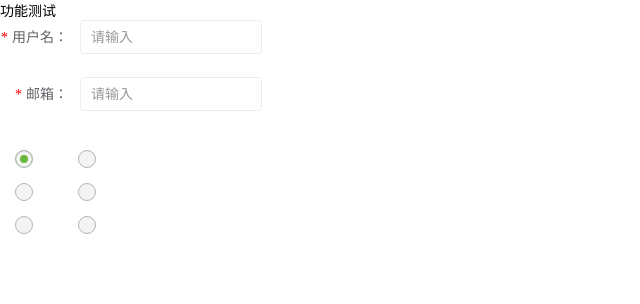
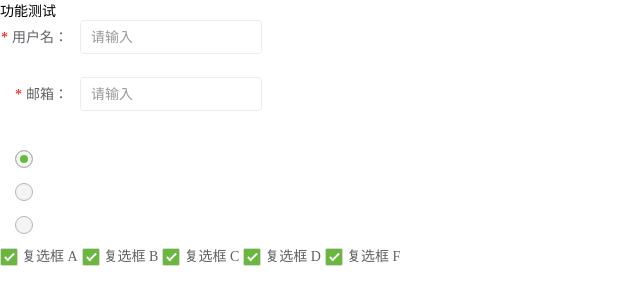
Before and after one commit to ZFCFBGC/xmjq, a Vue app: page /#/ in a window 1280 px wide. Shown: the top 304 px of the page, without its empty margins (0-640 px from the left). Built offline with nearby package versions, Linux system fonts and the light colour scheme.

Commit message:
多选框组

```diff
--- a/src/components/form/gqg_checkBox.vue
+++ b/src/components/form/gqg_checkBox.vue
@@ -1,14 +1,20 @@
 <template>
-  <label class="checkbox">
+  <label
+    class="checkbox"
+    :class="['checkbox', checked && 'checked', disabled && 'disabled']"
+  >
     <input
       type="checkbox"
-      :checked="checked"
+      :name="name"
+      v-model="model"
       @change="handleChange"
       :disabled="disabled"
-      :class="['checkbox', checked && 'checked', disabled && 'disabled']"
     />
     <div class="show-box" />
-    <div class="check-text"><slot /></div>
+    <div class="check-text" v-if="$slots.default || label">
+      <slot />
+      <template v-if="!$slots.default">{{ label }}</template>
+    </div>
   </label>
 </template>
 
@@ -16,6 +22,10 @@
 export default {
   name: "checkbox",
   props: {
+    value: {
+      default: "",
+    },
+    label: {},
     checked: {
       type: Boolean,
       default: false,
@@ -24,10 +34,38 @@ export default {
       type: Boolean,
       default: false,
     },
+    name: {
+      type: String,
+      default: "checkBoxName",
+    },
   },
-  model: {
-    prop: "checked",
-    event: "change",
+  computed: {
+    isGroup() {
+      let parent = this.$parent;
+      while (parent) {
+        console.log('组件名：',parent.$options.componentName)
+        if (parent.$options.componentName !== "checkBoxGroup") {
+          parent = parent.$parent;
+        } else {
+          this._checkboxGroup = parent;
+          return true;
+        }
+      }
+      return false;
+    },
+    model: {
+      get() {
+        console.log("值选择：", this._checkboxGroup);
+        return this.isGroup ? this._checkboxGroup : this.value;
+      },
+      set(val) {
+        if (this.isGroup) {
+          this.dispatch("checkBoxGroup", "input", [val]);
+        } else {
+          this.$emit("input", val);
+        }
+      },
+    },
   },
   methods: {
     handleChange(e) {
@@ -52,6 +90,16 @@ export default {
   }
   input:checked + .show-box {
     background: #67b83c;
+  }
+  &.disabled {
+    cursor: not-allowed;
+    .show-box {
+      background-color: #edf2fc;
+      border-color: #dcdfe6;
+    }
+    .check-text {
+      color: #c0c4cc;
+    }
   }
   .show-box {
     position: relative;
@@ -80,6 +128,8 @@ export default {
     vertical-align: text-top;
     margin-left: 4px;
     line-height: 18px;
+    font-size: 14px;
+    color: #606266;
   }
 }
 </style>
--- /dev/null
+++ b/src/components/gqg_checkBox_group/gqg_checkBox_group.vue
@@ -0,0 +1,19 @@
+<template>
+  <div class="gqg_checkbox_group">
+    <slot></slot>
+  </div>
+</template>
+<script>
+export default {
+  name: "checkBoxGroup",
+  componentName: "checkBoxGroup",
+  props: {
+    value: {
+      type: Array,
+      default: [],
+    },
+  },
+  mounted() {},
+  methods: {},
+};
+</script>
--- a/src/views/Home.vue
+++ b/src/views/Home.vue
@@ -12,16 +12,28 @@
       </gqg-form>
     </div>
     <div>
-      <gqg-radio-group v-model="radio">
+      <gqg-radio-group v-model="radio" @change="getChange">
         <gqg-radio label="boy" name="sex">男</gqg-radio>
         <gqg-radio label="girl" name="sex">女</gqg-radio>
         <gqg-radio label="mimi" name="sex">秘密</gqg-radio>
       </gqg-radio-group>
-       <gqg-radio-group v-model="radio1">
+      <!-- <gqg-radio-group v-model="radio1">
         <gqg-radio label="18" name="age">18</gqg-radio>
         <gqg-radio label="19" name="age">19</gqg-radio>
         <gqg-radio label="20" name="age">20</gqg-radio>
-      </gqg-radio-group>
+      </gqg-radio-group> -->
+    </div>
+    <div>
+      <!-- <gqg-checkbox v-model="checked">备选项</gqg-checkbox> -->
+    </div>
+    <div>
+      <gqg-checkbox-group v-model="checkList" @change="getVal">
+        <gqg-checkbox label="复选框 A"></gqg-checkbox>
+        <gqg-checkbox label="复选框 B"></gqg-checkbox>
+        <gqg-checkbox label="复选框 C"></gqg-checkbox>
+        <gqg-checkbox label="复选框 D"></gqg-checkbox>
+        <gqg-checkbox label="复选框 F"></gqg-checkbox>
+      </gqg-checkbox-group>
     </div>
   </div>
 </template>
@@ -34,6 +46,7 @@ import gqgSelect from "@/components/form/gqg_select.vue";
 import gqgForm from "@/components/gqg_form/gqg_form.vue";
 import gqgFormItem from "@/components/gqg_form_item/gqg_form_item.vue";
 import gqgRadioGroup from "@/components/gqg_radio_group/gqg_radio_group.vue";
+import gqgCheckboxGroup from "@/components/gqg_checkBox_group/gqg_checkBox_group.vue";
 export default {
   data() {
     return {
@@ -49,7 +62,9 @@ export default {
         ],
       },
       radio: "boy",
-      radio1:''
+      radio1: "",
+      checked: true,
+      checkList: ['复选框 A','复选框 C','复选框 D'],
     };
   },
   components: {
@@ -61,15 +76,16 @@ export default {
     gqgForm,
     gqgFormItem,
     gqgRadioGroup,
+    gqgCheckboxGroup
   },
   created() {},
   methods: {
-    getChange(){
-      console.log('2222222')
+    getChange(val) {
+      console.log("2222222", val);
     },
-    getVal(val){
-      console.log('------',val)
-    }
+    getVal(val) {
+      console.log("------", val);
+    },
   },
 };
 </script>
```
